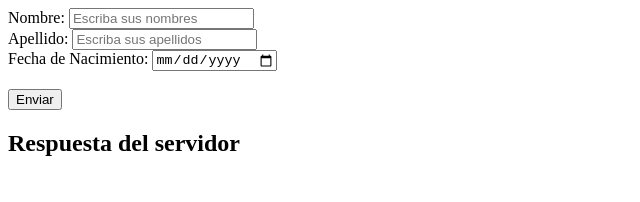
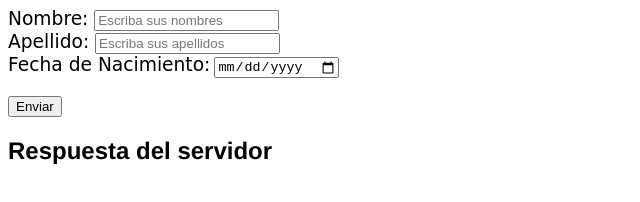
Before and after one commit to DtrMika/CodeChallengeS11, a plain HTML site: page index.html in a window 1280 px wide. Shown: the whole page, without its empty margins (0-640 px from the left). Drawn offline with Linux system fonts and the light colour scheme.

Commit message:
trabajo finalizado

```diff
--- a/index.html
+++ b/index.html
@@ -4,7 +4,7 @@
 <head>
     <meta charset="UTF-8">
     <meta name="viewport" content="width=device-width, initial-scale=1.0">
-
+    <link rel="stylesheet" href="style.css">
     <title>Formulario</title>
 </head>
 
--- /dev/null
+++ b/style.css
@@ -0,0 +1,12 @@
+.form-group {
+  font-family: cursive;
+  font-size: 14pt;
+}
+label {
+  font-family: cursive;
+  font-size: 14pt;
+}
+
+h2 {
+  font-family: "Franklin Gothic Medium", "Arial Narrow", Arial, sans-serif;
+}
```
